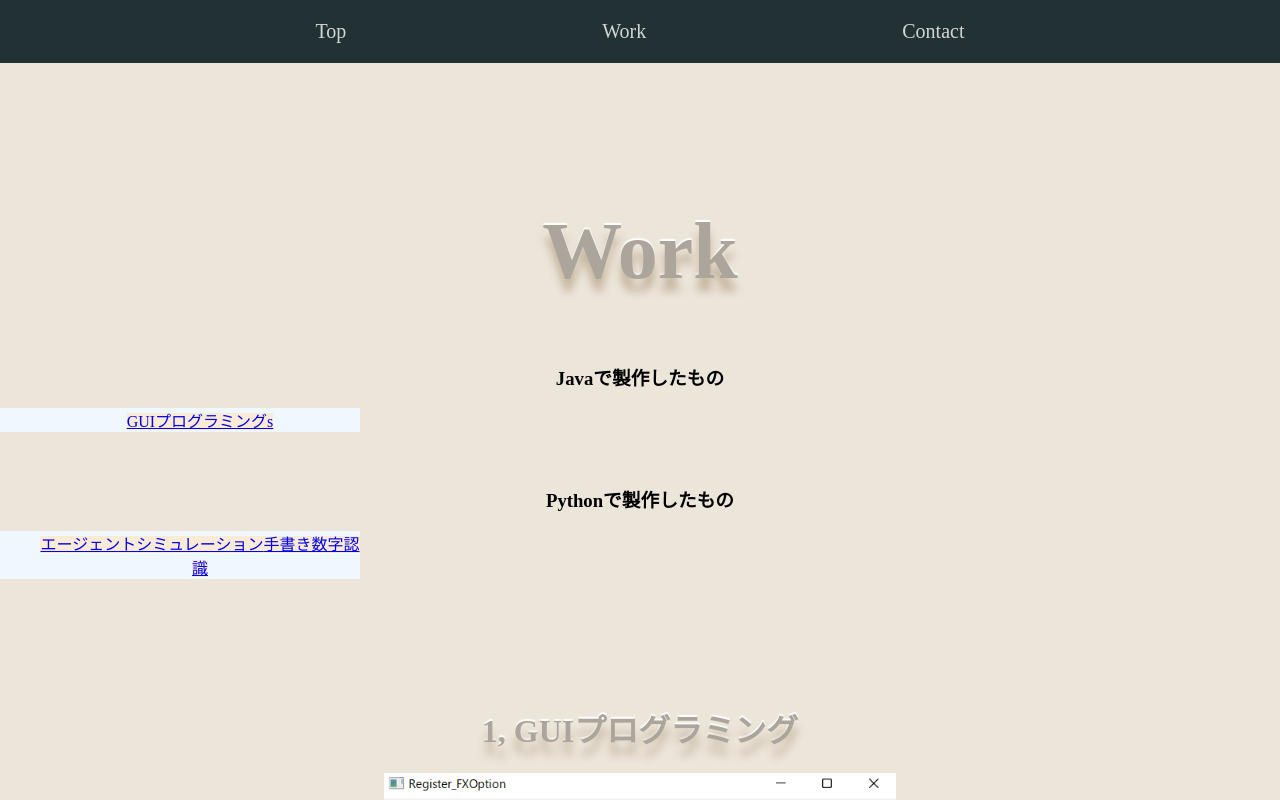
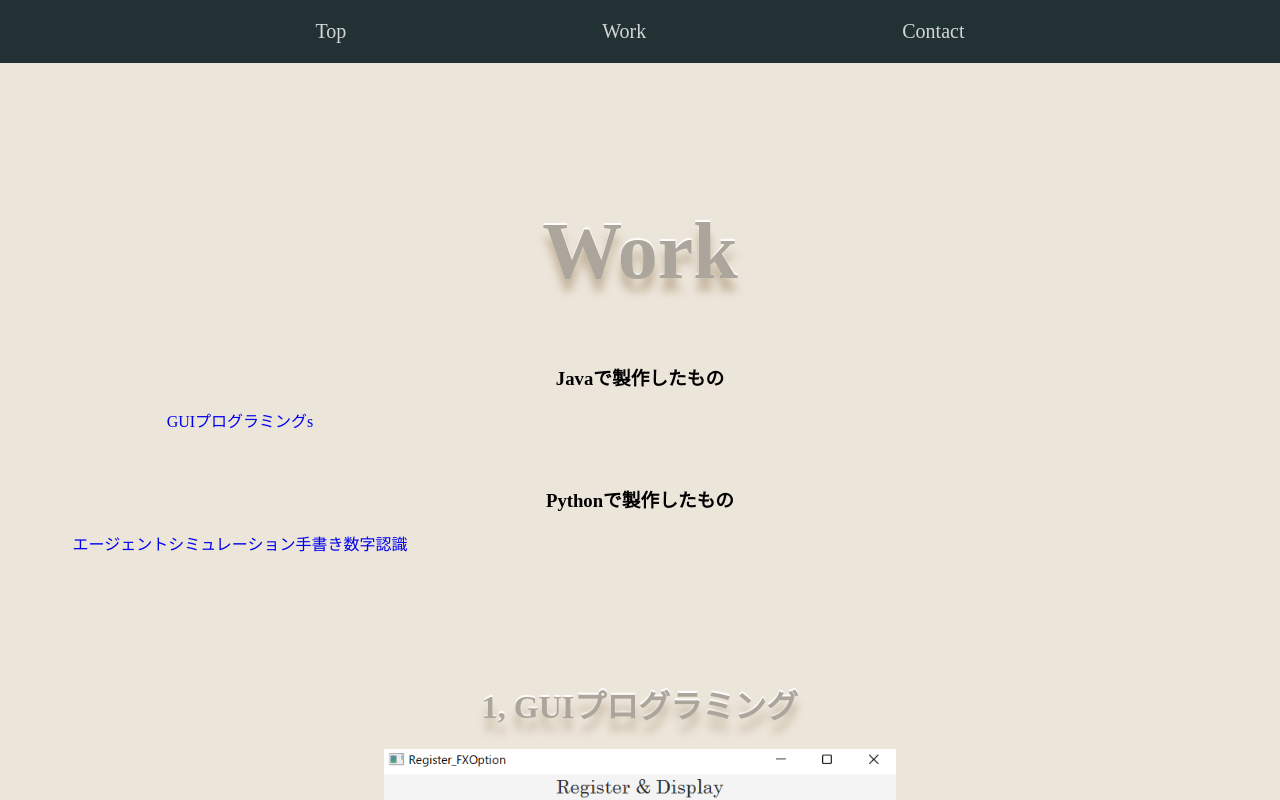
Before and after one commit to chutake/introduction_2, a React (Create React App) app: page /Work in a window 1280 px wide. Shown: the top 800 px of the page. Built offline with nearby package versions, Linux system fonts and the light colour scheme.

Commit message:
modified

```diff
--- a/src/components/App.css
+++ b/src/components/App.css
@@ -99,14 +99,15 @@ body {
   padding: 100px 0 50px 0;
 }
 .main-work ol {
-  width: 20em;
-  background-color: aliceblue;
+  width: 25em;
   text-align: center;
 }
 .main-work ol li {
   display: inline;
   margin: 0 auto;
-  background-color: antiquewhite;
+}
+.main-work a {
+  text-decoration: none;
 }
 .main-work h2 {
   display: inline-block;
```
